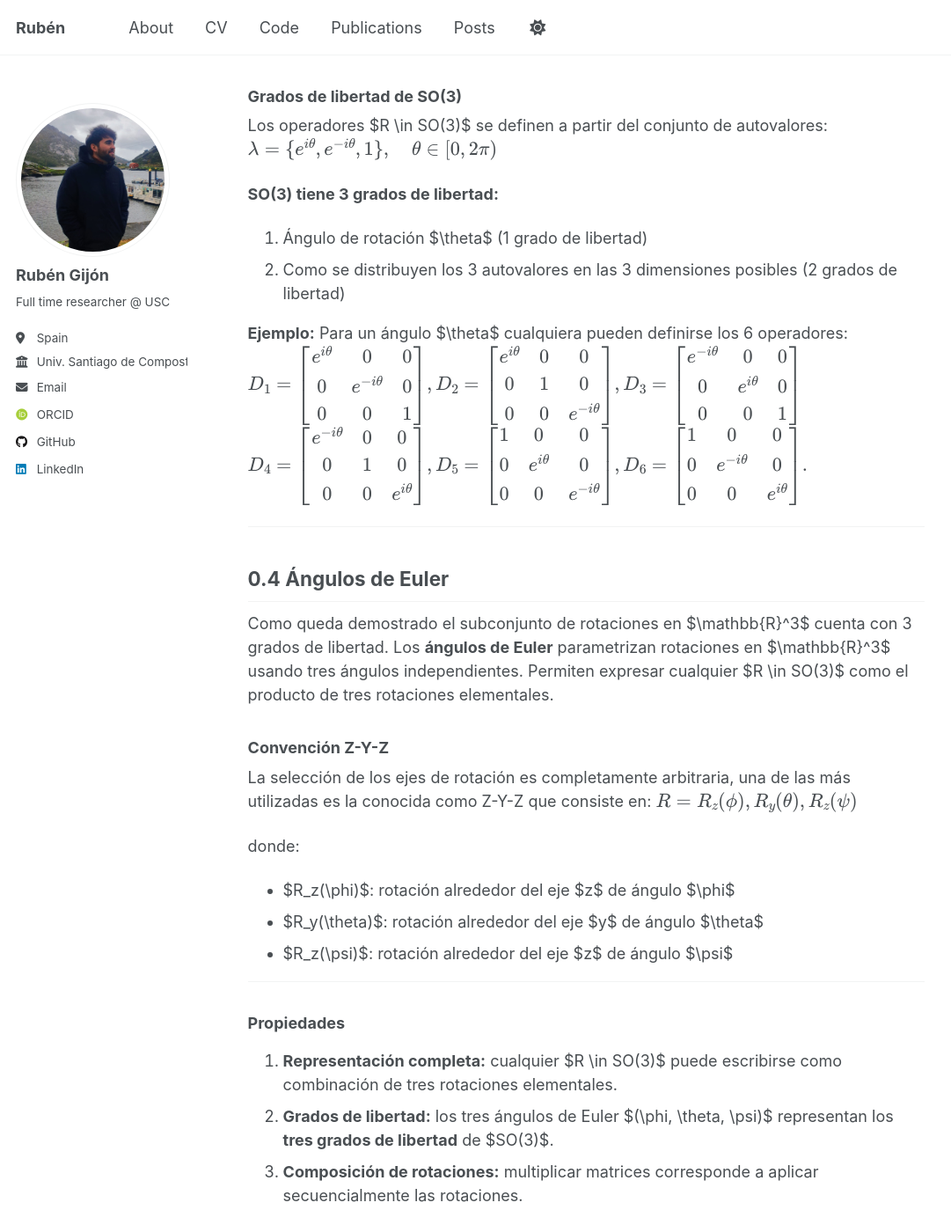
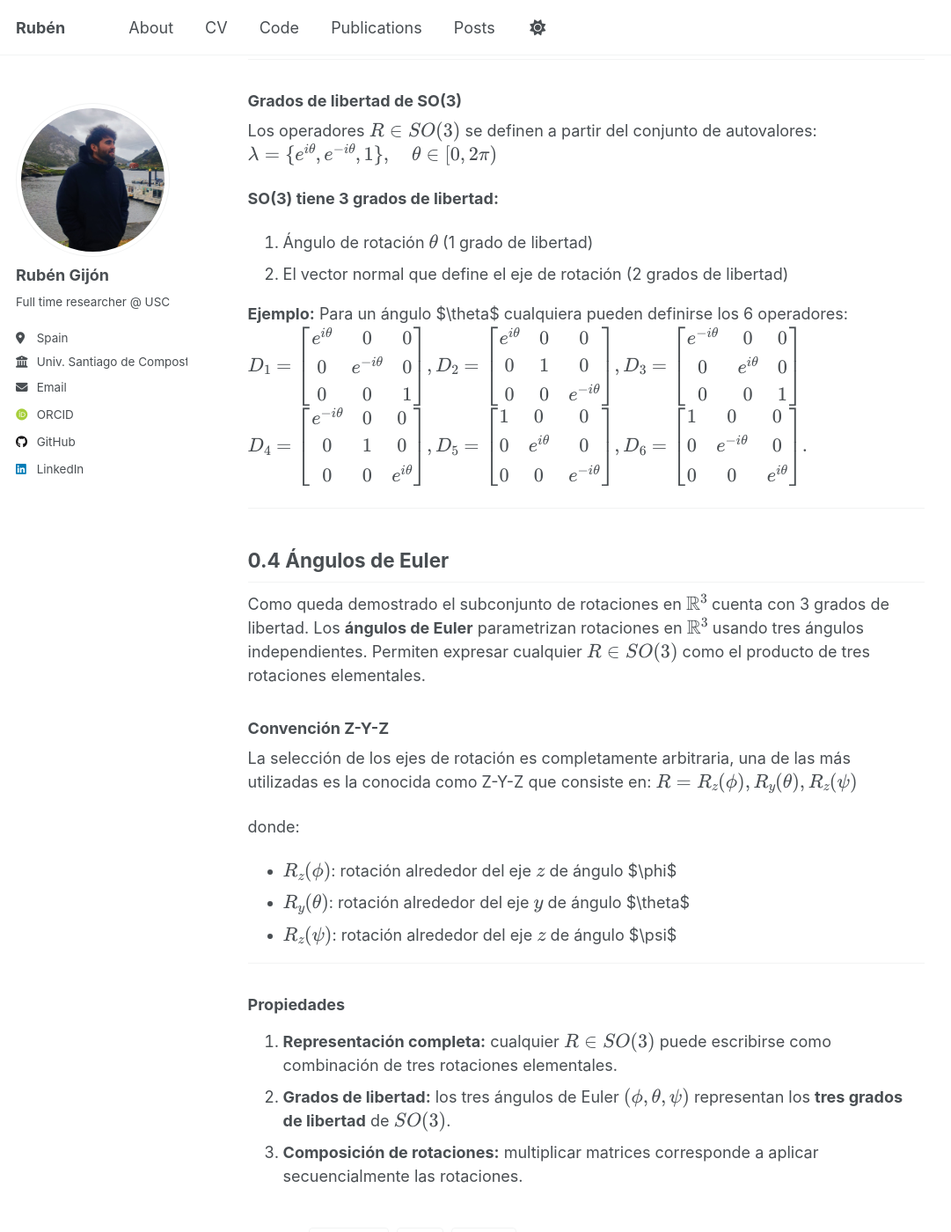
Before and after one commit to rubzip/rubzip.github.io, a Jekyll site: the page built from _posts/2025-11-13-espacios-de-rotacion.md, in a window 1280 px wide and 1400 px high, scrolled down 3200 px. Shown: the whole window at 88% size, without its empty margins (0-1081 px from the left). Built offline with Jekyll 4.4.1, drawn with Linux system fonts in a browser that asks for light colours; some web fonts are replaced; a script that is not in the unit is left out; some of the changed text lies outside the part shown.

Commit message:
Update mathematical notation for clarity

```diff
--- a/_posts/2025-11-13-espacios-de-rotacion.md
+++ b/_posts/2025-11-13-espacios-de-rotacion.md
@@ -12,11 +12,11 @@
 
 ## 0.1 Conjunto de simetría en 3 dimensiones (O(3))
 
-Se define el conjunto $O(3) =\{R\in\mathbb{R}^{3\times3}\}$ como el conjunto de operaciones que satisfacen:
+Se define el conjunto $$O(3) =\{R\in\mathbb{R}^{3\times3}\}$$ como el conjunto de operaciones que satisfacen:
 
 $$R R^T = I, \quad \forall R \in O(3)$$
 
-donde $I$ es la matriz identidad $3 \times 3$.
+donde $$I$$ es la matriz identidad $$3\times3$$.
 
 ---
 
@@ -84,16 +84,16 @@
 
 ## 0.2 Subconjuntos de O(3)
 
-El conjunto $O(3)$ puede dividirse en dos subconjuntos según el valor del determinante de sus transformaciones:
+El conjunto $$O(3)$$ puede dividirse en dos subconjuntos según el valor del determinante de sus transformaciones:
 
 1. **Transformaciones con $\det(R) = 1$**
 2. **Transformaciones con $\det(R) = -1$**
 
 ---
 
-### Transformaciones con $\det(R) = -1$
+### Transformaciones con $$\det(R) = -1$$
 
-Estas operaciones cumplen todas las propiedades de $O(3)$, **pero no preservan la orientación**.
+Estas operaciones cumplen todas las propiedades de $$O(3)$$, **pero no preservan la orientación**.
 
 **Ejemplo:**
 
@@ -113,26 +113,26 @@
 \end{pmatrix}
 $$
 
-Esta transformación invierte la dimensión $z$, cambiando la orientación del sistema de coordenadas.
+Esta transformación invierte la dimensión $$z$$, cambiando la orientación del sistema de coordenadas.
 
 ---
 
 ## 0.3 Subconjunto SO(3)
 
-Se define como el subconjunto de $O(3)$ cuyas matrices tienen determinante $+1$:
+Se define como el subconjunto de $$O(3)$$ cuyas matrices tienen determinante $$+1$$:
 
 $$
 SO(3) = \{ R \in O(3) \mid \det(R) = 1 \}
 $$
 
 
-Este subconjunto es el más relevante para **rotaciones en robótica**, ya que representa todas las rotaciones puras en $\mathbb{R}^3$ sin reflejar el sistema de coordenadas.
+Este subconjunto es el más relevante para **rotaciones en robótica**, ya que representa todas las rotaciones puras en $$\mathbb{R}^3$$ sin reflejar el sistema de coordenadas.
 
 ---
 
 ### Diagonalización
 
-Sea $R \in SO(3)$. La diagonalización formal implica que existen vectores propios $u \in \mathbb{R}^3$ y valores propios $\lambda$ tales que:
+Sea $$R \in SO(3)$$. La diagonalización formal implica que existen vectores propios $$u \in \mathbb{R}^3$$ y valores propios $$\lambda$$ tales que:
 
 $$
 R u = \lambda u
@@ -144,7 +144,7 @@
 \det(R) = \lambda_1 \lambda_2 \lambda_3 = 1
 $$
 
-Además, dado que $R$ conserva el módulo de cualquier vector:
+Además, dado que $$R$$ conserva el módulo de cualquier vector:
 
 $$
 \left\| R u \right\| = \left\| u\right\|
@@ -159,19 +159,19 @@
 |\lambda| = 1
 $$
 
-Por lo tanto, **todos los valores propios de $R \in SO(3)$ tienen módulo 1**.
+Por lo tanto, **todos los valores propios de $$R \in SO(3)$$ tienen módulo 1**.
 
 ---
 
-### Propiedades de los autovalores de $R \in SO(3)$
+### Propiedades de los autovalores de $$R \in SO(3)$$
 
-Si $\lambda \in \mathbb{C}$ es un autovalor con vector propio $u$:
+Si $$\lambda \in \mathbb{C}$$ es un autovalor con vector propio $$u$$:
 
 $$
 R u = \lambda u
 $$
 
-Como $R$ es real:
+Como $$R$$ es real:
 
 $$
 (R u)^* = (\lambda u)^* \implies R (u^*) = \lambda^* u^*
@@ -183,28 +183,28 @@
 |\lambda| = 1 \implies \lambda_1 = e^{i\theta}, \quad \lambda_2 = e^{-i\theta}
 $$
 
-Como $\det(R) = 1$:
+Como $$\det(R) = 1$$:
 
 $$
 \det(R) = \lambda_1 \lambda_2 \lambda_3 = 1 \implies \lambda_3 = 1
 $$
 
 **Conclusión:**
-Toda matriz de $SO(3)$ tiene **un autovalor igual a 1**, y los otros dos forman un par de conjugados $e^{\pm i \theta}$, representando rotación alrededor de un eje.
+Toda matriz de $$SO(3)$$ tiene **un autovalor igual a 1**, y los otros dos forman un par de conjugados $$e^{\pm i \theta}$$, representando rotación alrededor de un eje.
 
 ---
 
 ### Grados de libertad de SO(3)
 
-Los operadores $R \in SO(3)$ se definen a partir del conjunto de autovalores:
+Los operadores $$R \in SO(3)$$ se definen a partir del conjunto de autovalores:
 $$
 \lambda = \{ e^{i\theta}, e^{-i\theta}, 1 \}, \quad \theta \in [0, 2\pi)
 $$
 
 **SO(3) tiene 3 grados de libertad:**
 
-1. Ángulo de rotación $\theta$ (1 grado de libertad)
-2. Como se distribuyen los 3 autovalores en las 3 dimensiones posibles (2 grados de libertad)
+1. Ángulo de rotación $$\theta$$ (1 grado de libertad)
+2. El vector normal que define el eje de rotación (2 grados de libertad)
 
 **Ejemplo:**
 Para un ángulo $\theta$ cualquiera pueden definirse los 6 operadores:
@@ -223,7 +223,7 @@
 ---
 
 ## 0.4 Ángulos de Euler
-Como queda demostrado el subconjunto de rotaciones en $\mathbb{R}^3$ cuenta con 3 grados de libertad. Los **ángulos de Euler** parametrizan rotaciones en $\mathbb{R}^3$ usando tres ángulos independientes. Permiten expresar cualquier $R \in SO(3)$ como el producto de tres rotaciones elementales.
+Como queda demostrado el subconjunto de rotaciones en $$\mathbb{R}^3$$ cuenta con 3 grados de libertad. Los **ángulos de Euler** parametrizan rotaciones en $$\mathbb{R}^3$$ usando tres ángulos independientes. Permiten expresar cualquier $$R \in SO(3)$$ como el producto de tres rotaciones elementales.
 
 ### Convención Z-Y-Z
 La selección de los ejes de rotación es completamente arbitraria, una de las más utilizadas es la conocida como Z-Y-Z que consiste en:
@@ -233,14 +233,14 @@
 
 donde:
 
-* $R_z(\phi)$: rotación alrededor del eje $z$ de ángulo $\phi$
-* $R_y(\theta)$: rotación alrededor del eje $y$ de ángulo $\theta$
-* $R_z(\psi)$: rotación alrededor del eje $z$ de ángulo $\psi$
+* $$R_z(\phi)$$: rotación alrededor del eje $$z$$ de ángulo $\phi$
+* $$R_y(\theta)$$: rotación alrededor del eje $$y$$ de ángulo $\theta$
+* $$R_z(\psi)$$: rotación alrededor del eje $$z$$ de ángulo $\psi$
 
 ---
 
 ### Propiedades
 
-1. **Representación completa:** cualquier $R \in SO(3)$ puede escribirse como combinación de tres rotaciones elementales.
-2. **Grados de libertad:** los tres ángulos de Euler $(\phi, \theta, \psi)$ representan los **tres grados de libertad** de $SO(3)$.
+1. **Representación completa:** cualquier $$R \in SO(3)$$ puede escribirse como combinación de tres rotaciones elementales.
+2. **Grados de libertad:** los tres ángulos de Euler $$(\phi, \theta, \psi)$$ representan los **tres grados de libertad** de $$SO(3)$$.
 3. **Composición de rotaciones:** multiplicar matrices corresponde a aplicar secuencialmente las rotaciones.
```
